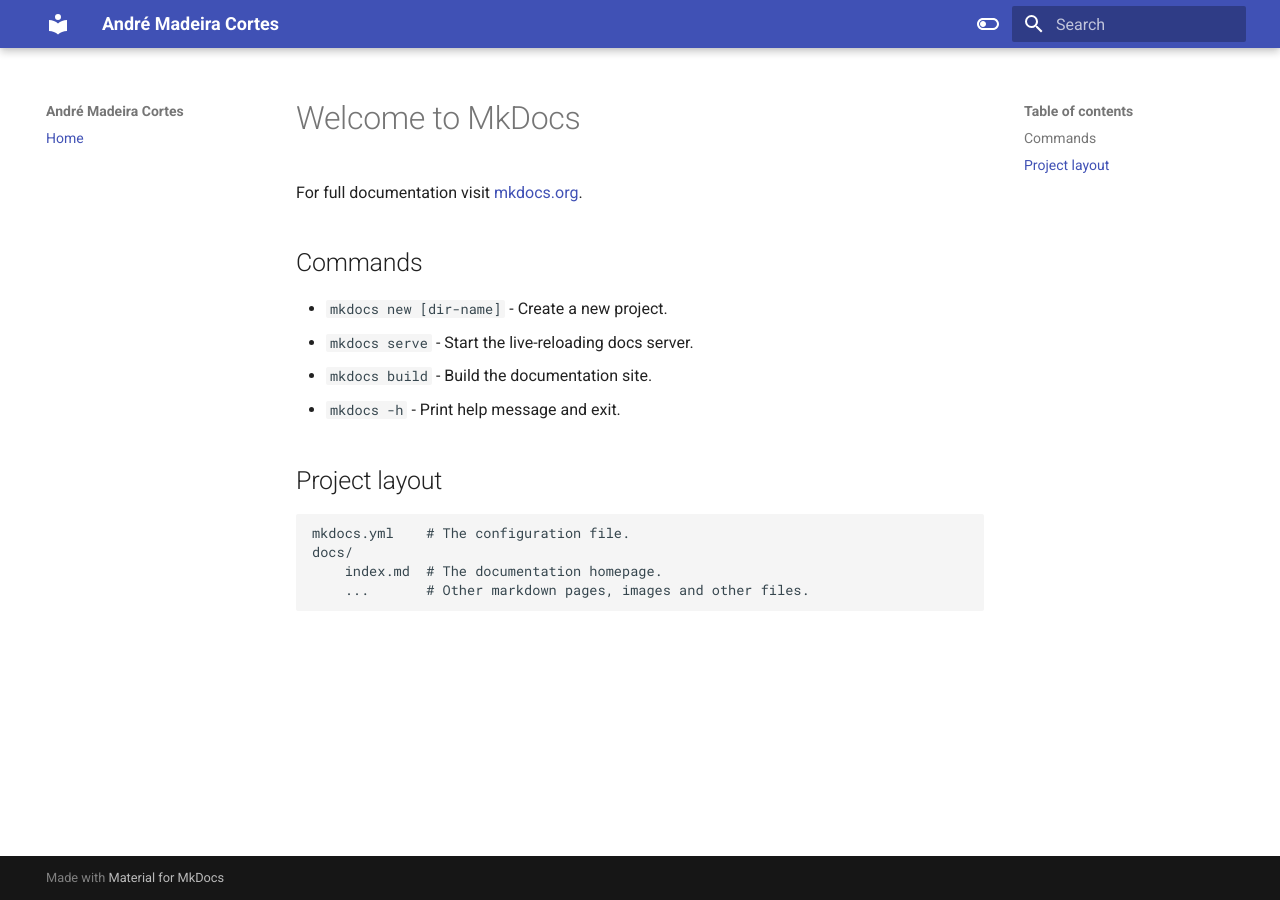
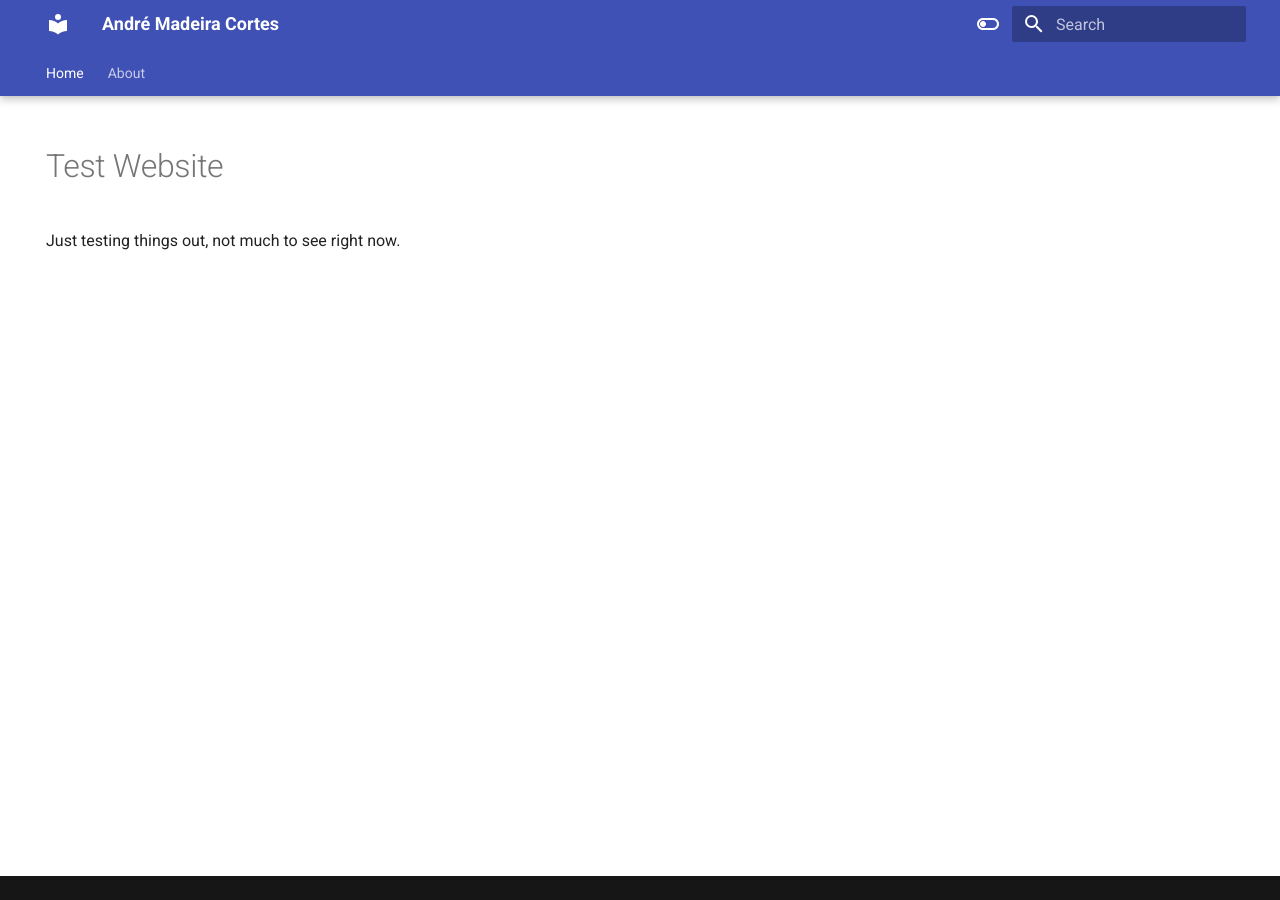
Before and after one commit to BamBalaam/bambalaam.github.io, an MkDocs documentation site: the page built from docs/index.md, in a window 1280 px wide. Built offline with MkDocs 1.6.1 and Material for MkDocs 9.7.7, drawn with Linux system fonts in a browser that asks for light colours.

Commit message:
Added about page

```diff
--- a/docs/index.md
+++ b/docs/index.md
@@ -1,17 +1,9 @@
-# Welcome to MkDocs
+---
+hide:
+  - navigation
+  - toc
+---
 
-For full documentation visit [mkdocs.org](https://www.mkdocs.org).
+# Test Website
 
-## Commands
-
-* `mkdocs new [dir-name]` - Create a new project.
-* `mkdocs serve` - Start the live-reloading docs server.
-* `mkdocs build` - Build the documentation site.
-* `mkdocs -h` - Print help message and exit.
-
-## Project layout
-
-    mkdocs.yml    # The configuration file.
-    docs/
-        index.md  # The documentation homepage.
-        ...       # Other markdown pages, images and other files.
+Just testing things out, not much to see right now.
--- a/mkdocs.yml
+++ b/mkdocs.yml
@@ -5,6 +5,15 @@
 
 theme:
   name: material
+  features:
+    - content.code.copy
+    - navigation.indexes
+    - navigation.tabs
+    - navigation.tabs.sticky
+    - navigation.top
+    - navigation.tracking
+    - search.highlight
+    - search.suggest
   palette:
     # Light mode
     - media: "(prefers-color-scheme: light)"
@@ -23,15 +32,19 @@
         icon: material/toggle-switch
         name: Switch to light mode
 
+extra:
+  generator: false
+
 # Navigation
 nav:
   - Home: index.md
-  #- About: about.md
+  - About: about.md
 
 # Extensions
 markdown_extensions:
   - meta
   - admonition
+  - attr_list
   - pymdownx.highlight
   - pymdownx.superfences
   - pymdownx.tabbed
```
Also changed, not shown: docs/about.md (added, +27 -0 lines), docs/images/avatar.jpg (renamed from images/avatar.jpg), docs/images/avatar.png (renamed from images/avatar.png).
